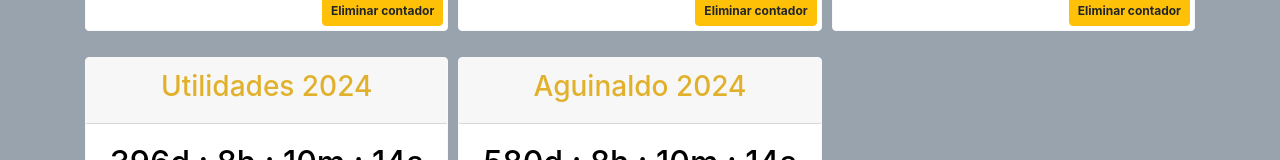
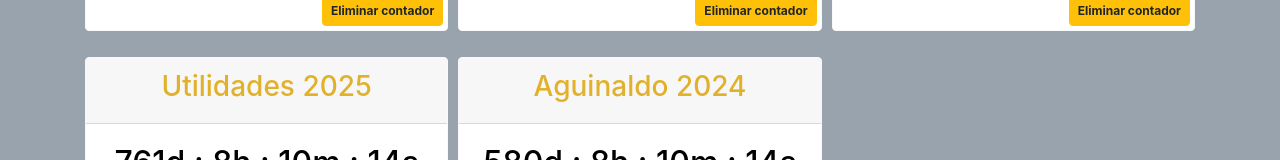
Before and after one commit to Ort-26/TheFinalCountdown, a React (Create React App) app: page / in a window 1280 px wide. Shown: the part 300-460 px from the top of the page. Built offline with nearby package versions, Linux system fonts and the light colour scheme.

Commit message:
Update utilidades 2025

```diff
--- a/src/Data/Dates.js
+++ b/src/Data/Dates.js
@@ -9,8 +9,8 @@ const RelojQuincena = {
     }
 
 const RelojUtilidades2023 = {
-        title: 'Utilidades 2024',
-        targetDate: new Date ("2024-5-15 03:00:00").getTime(),
+        title: 'Utilidades 2025',
+        targetDate: new Date ("2025-5-15 03:00:00").getTime(),
         EndMessage: DefaultEndMessage
     }
 
```
